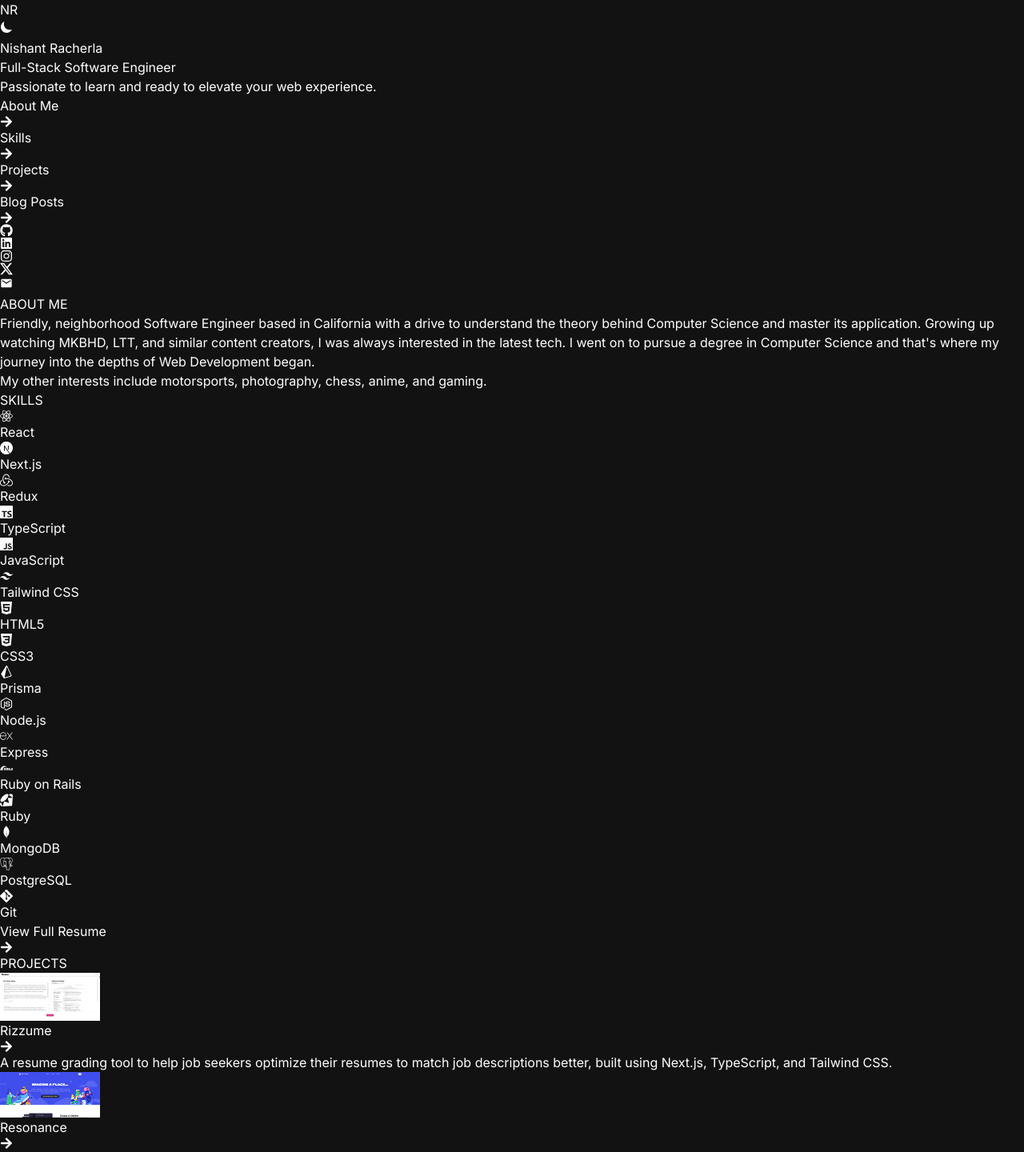
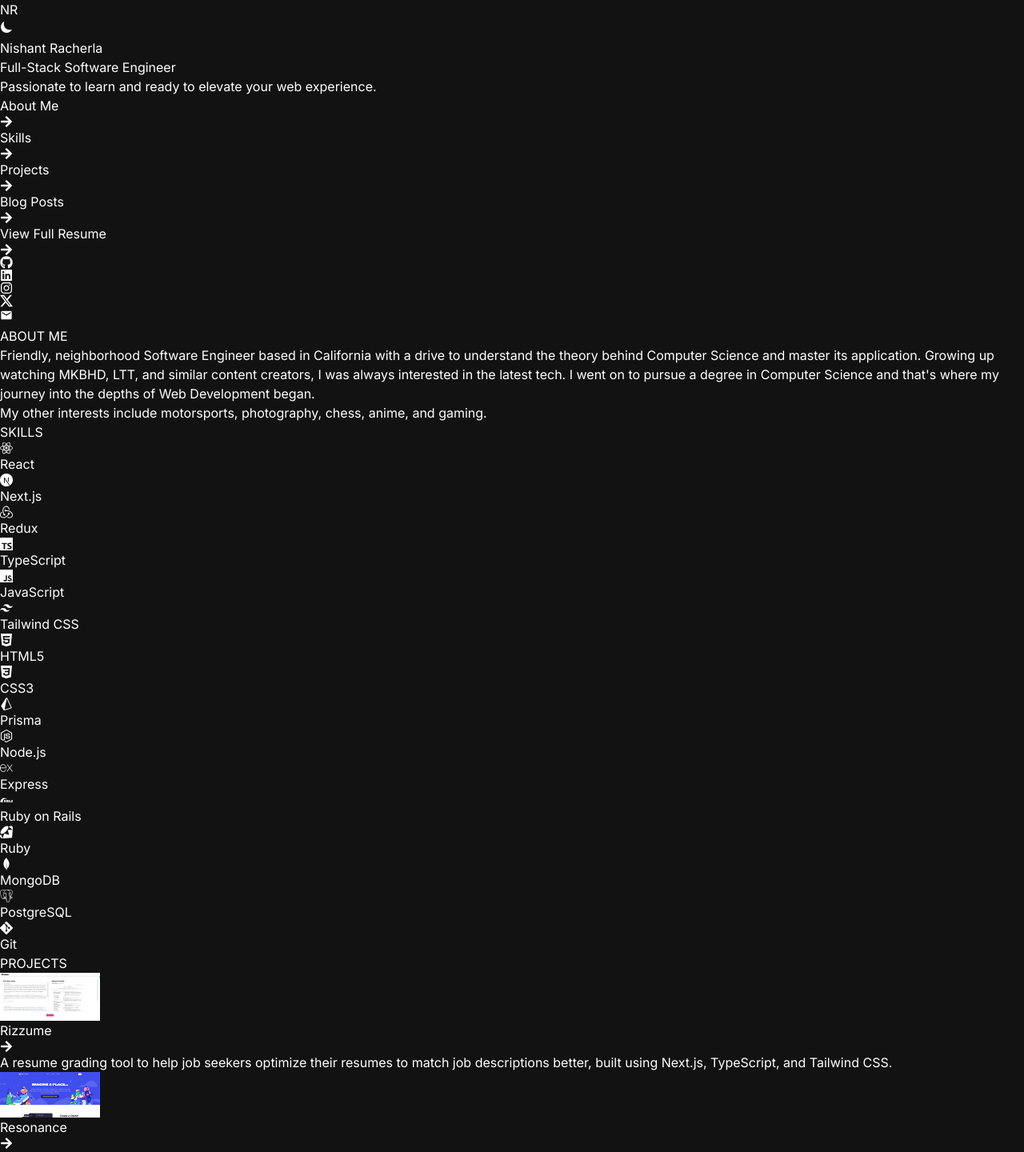
Before and after one commit to T1LT/PortfolioV2, a Next.js app: page / in a window 1280 px wide. Shown: the top 1440 px of the page at 80% size. Built offline with nearby package versions, Linux system fonts and the light colour scheme.

Commit message:
Change bg color

```diff
--- a/src/app/globals.css
+++ b/src/app/globals.css
@@ -3,12 +3,12 @@
 @tailwind utilities;
 
 :root {
-  --foreground: rgb(30, 30, 30);
+  --foreground: rgb(0, 0, 0);
   --background: rgb(255, 255, 255);
 }
 
 [data-theme="dark"] {
-  --background: rgb(30, 30, 30);
+  --background: rgb(0, 0, 0);
   --foreground: rgb(255, 255, 255);
 }
 
--- a/src/app/layout.tsx
+++ b/src/app/layout.tsx
@@ -19,7 +19,7 @@
 }) {
   return (
     <html lang="en" suppressHydrationWarning>
-      <body className={`${inter.className} bg-white dark:bg-[#252525]`}>
+      <body className={`${inter.className} bg-white dark:bg-[rgb(30,30,30)]`}>
         <ToasterProvider />
         <Providers>{children}</Providers>
       </body>
--- a/src/app/page.tsx
+++ b/src/app/page.tsx
@@ -16,7 +16,7 @@
       <div className="flex flex-col items-center justify-between py-4 px-36">
         <div className="flex justify-evenly w-full h-full">
           {/* LEFT SECTION */}
-          <div className="w-2/5 h-full p-8 flex flex-col justify-between gap-48">
+          <div className="w-2/5 h-full p-8 flex flex-col justify-between gap-32">
             {/* LEFT TOP - HEADER*/}
             <div>
               <h1 className="font-bold text-5xl mb-2">
@@ -35,6 +35,15 @@
               <NavLink title="Skills" />
               <NavLink title="Projects" />
               <NavLink title="Blog Posts" />
+              <a
+                href="/resume.pdf"
+                target="_blank"
+                rel="noreferrer"
+                className="flex items-center mb-16 text-[#555] dark:text-neutral-500 hover:text-black hover:dark:text-white cursor-pointer transition duration-300 group"
+              >
+                <span className="text-lg font-semibold">View Full Resume</span>
+                <FaArrowRight className="text-sm ml-2 group-hover:translate-x-2 transition-transform duration-300" />
+              </a>
             </div>
             {/* LEFT BOTTOM - CONTACT INFO */}
             <div className="flex gap-8">
--- a/src/components/Card.tsx
+++ b/src/components/Card.tsx
@@ -21,7 +21,7 @@
     <div
       className={`${
         disabled ? "cursor-not-allowed" : "cursor-pointer"
-      } px-6 py-8 my-2 group dark:border dark:border-[#252525] rounded-md hover:shadow-md hover:bg-neutral-100 hover:dark:bg-[rgb(45,45,45)] transition duration-300`}
+      } px-6 py-8 my-2 group rounded-md hover:shadow-md hover:bg-neutral-100 hover:dark:bg-[rgb(45,45,45)] transition duration-300`}
     >
       <a
         href={url}
--- a/src/components/Sections/AboutSection.tsx
+++ b/src/components/Sections/AboutSection.tsx
@@ -1,6 +1,6 @@
 const AboutSection = () => {
   return (
-    <section id="about">
+    <section id="about" className="mb-16">
       <h1 className="font-bold mb-4 text-xl">
         <a href="#about">ABOUT ME</a>
       </h1>
@@ -29,7 +29,7 @@
         tech. I went on to pursue a degree in Computer Science and that&apos;s
         where my journey into the depths of Web Development began.
       </p>
-      <p className="leading-relaxed mb-16 text-[#555] dark:text-neutral-300">
+      <p className="leading-relaxed text-[#555] dark:text-neutral-300">
         My other interests include{" "}
         <span className="text-black font-semibold dark:text-white">
           motorsports
--- a/src/components/Sections/BlogPostsSection.tsx
+++ b/src/components/Sections/BlogPostsSection.tsx
@@ -4,7 +4,7 @@
   return (
     <section id="blog">
       <h1 className="font-bold mb-4 text-xl">
-        <a href="#blog">Blog Posts</a>
+        <a href="#blog">BLOG POSTS</a>
       </h1>
       {/* FOR DEBUGGING PURPOSES ONLY */}
       <Card
--- a/src/components/Sections/SkillsSection.tsx
+++ b/src/components/Sections/SkillsSection.tsx
@@ -16,11 +16,11 @@
   SiPostgresql,
   SiGit,
 } from "react-icons/si";
-import { FaArrowRight } from "react-icons/fa";
+// import { FaArrowRight } from "react-icons/fa";
 
 const SkillsSection = () => {
   return (
-    <section id="skills">
+    <section id="skills" className="mb-16">
       <h1 className="font-bold text-xl mb-8">
         <a href="#skills">SKILLS</a>
       </h1>
@@ -219,7 +219,7 @@
           </a>
         </div>
       </div>
-      <a
+      {/* <a
         href="/resume.pdf"
         target="_blank"
         rel="noreferrer"
@@ -227,7 +227,7 @@
       >
         <span className="text-lg font-semibold">View Full Resume</span>
         <FaArrowRight className="text-sm ml-2 group-hover:translate-x-2 transition-transform duration-300" />
-      </a>
+      </a> */}
     </section>
   );
 };
```
